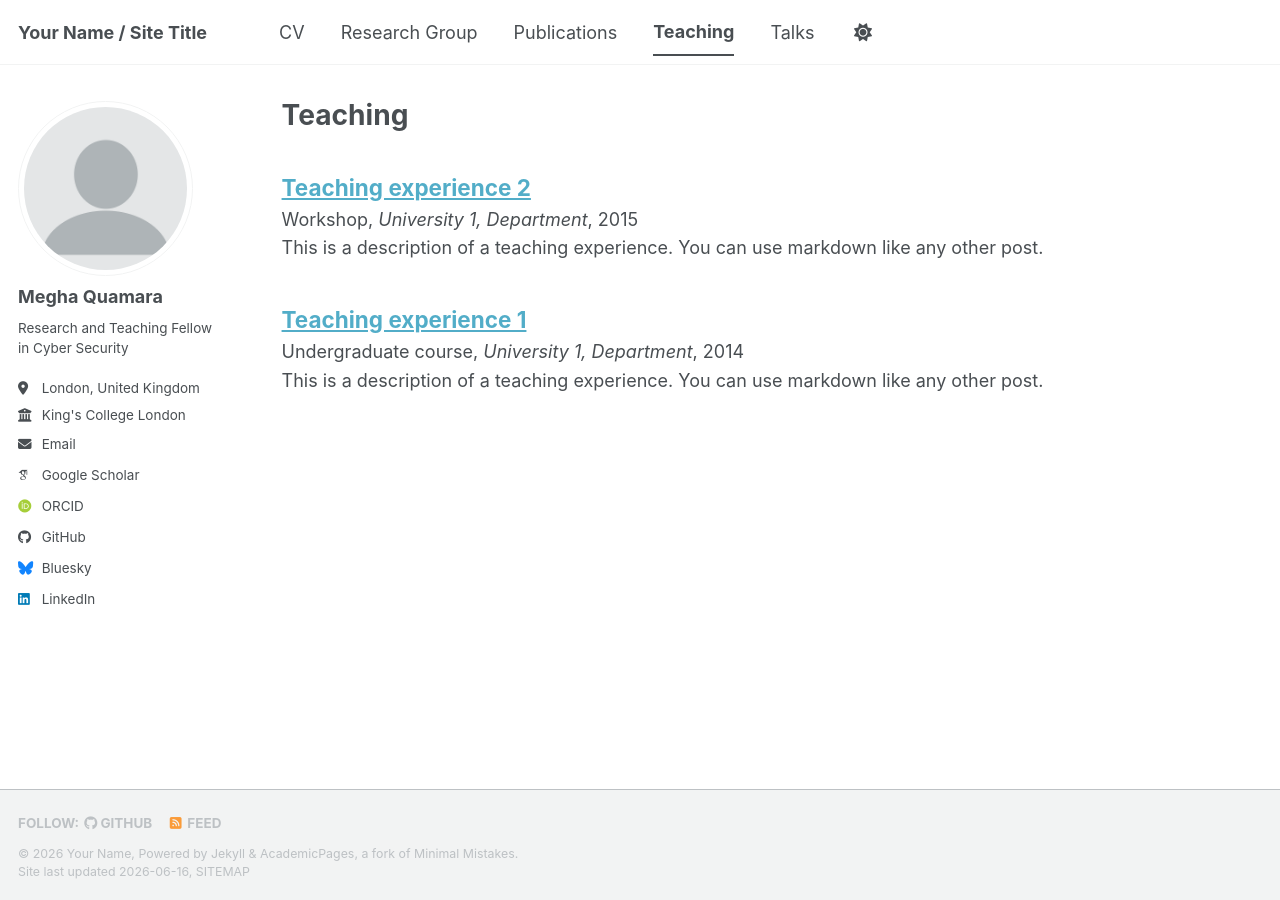
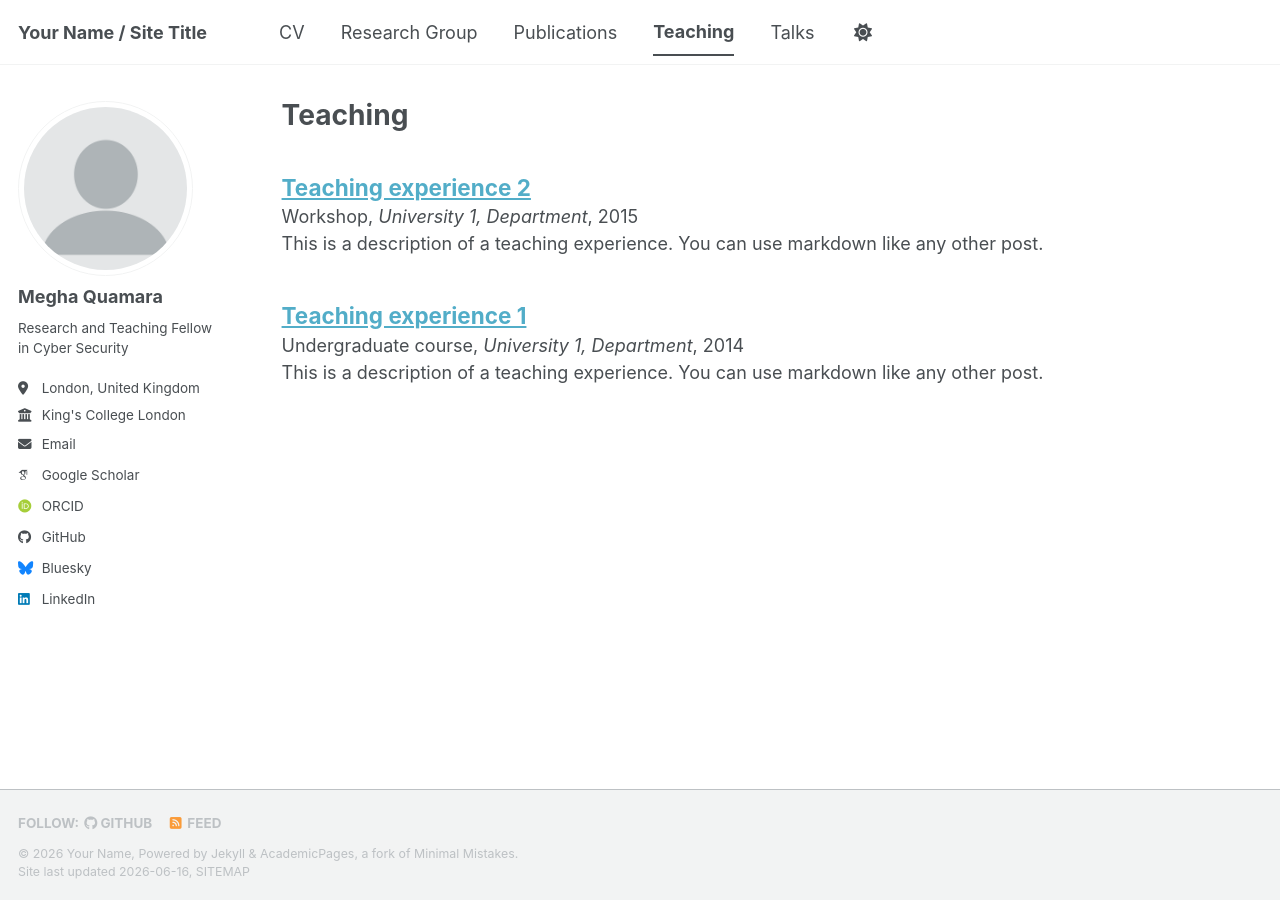
Before and after one commit to meghaquamara/personal-website, a Jekyll site: the page built from _pages/teaching.html, in a window 1280 px wide. Built offline with Jekyll 4.4.1, drawn with Linux system fonts in a browser that asks for light colours; some web fonts are replaced; a script bundle is joined from its source files by our own code; library files that are not in the unit come from our copies.

Commit message:
Update main.scss

```diff
--- a/assets/css/main.scss
+++ b/assets/css/main.scss
@@ -43,10 +43,9 @@
 ;
 
 .archive__item-title {
-    margin-bottom: 0.2em;
+    margin-bottom: 0.1em;
 }
 
 .archive__item p {
-    margin-top: 0.1em;
-    margin-bottom: 0.1em;
+    margin: 0;
 }
```
